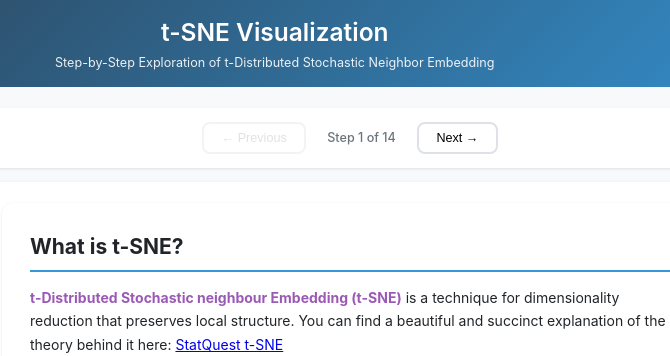
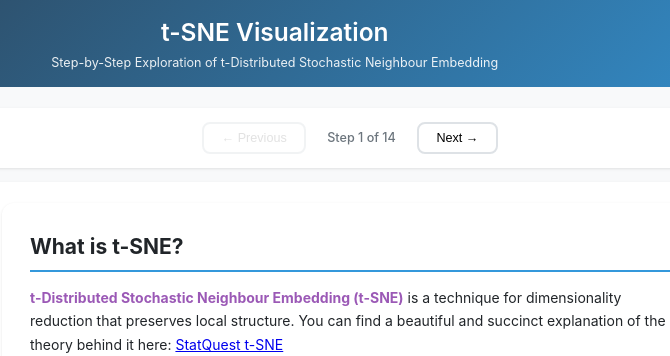
Before and after one commit to askadvaith/T-SNE_Visualisation, a website built with Vite: page index.html in a window 1280 px wide. Shown: the top 356 px of the page, 320-990 px from the left. Built offline with nearby package versions, Linux system fonts and the light colour scheme.

Commit message:
nitpick: spellings

```diff
--- a/index.html
+++ b/index.html
@@ -21,7 +21,7 @@
     <header class="app-header">
       <div class="header-content">
         <h1>t-SNE Visualization</h1>
-        <p class="subtitle">Step-by-Step Exploration of t-Distributed Stochastic Neighbor Embedding</p>
+        <p class="subtitle">Step-by-Step Exploration of t-Distributed Stochastic Neighbour Embedding</p>
       </div>
       <div class="social-links">
         <a href="https://github.com/askadvaith" target="_blank" rel="noopener noreferrer" class="social-btn github" title="GitHub">
--- a/src/main.js
+++ b/src/main.js
@@ -443,7 +443,7 @@ class TSNEVisualizer {
     vizContainer.innerHTML = `
       <div class="intro-explanation">
         <h2>What is t-SNE?</h2>
-        <p><strong>t-Distributed Stochastic neighbour Embedding (t-SNE)</strong> is a technique for dimensionality reduction that preserves local structure. You can find a beautiful and succinct explanation of the theory behind it here: <a href="https://www.youtube.com/watch?v=NEaUSP4YerM" target="_blank" rel="noopener noreferrer">StatQuest t-SNE</a></p>
+        <p><strong>t-Distributed Stochastic Neighbour Embedding (t-SNE)</strong> is a technique for dimensionality reduction that preserves local structure. You can find a beautiful and succinct explanation of the theory behind it here: <a href="https://www.youtube.com/watch?v=NEaUSP4YerM" target="_blank" rel="noopener noreferrer">StatQuest t-SNE</a></p>
 
         <h3>The Goal</h3>
         <p>We have <strong>${data.n} points</strong> in <strong>${data.inputDim}D space</strong>. We want to place them in <strong>${data.targetDim}D space</strong> such that:</p>
```
